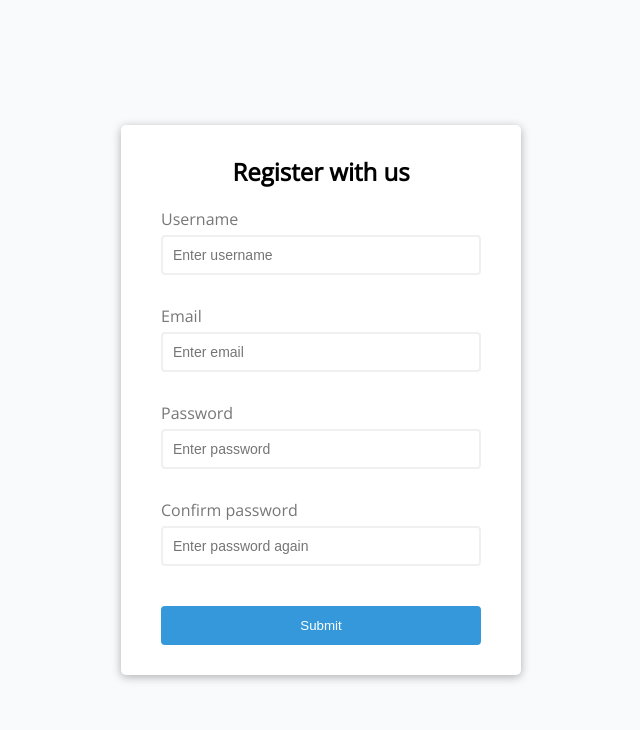
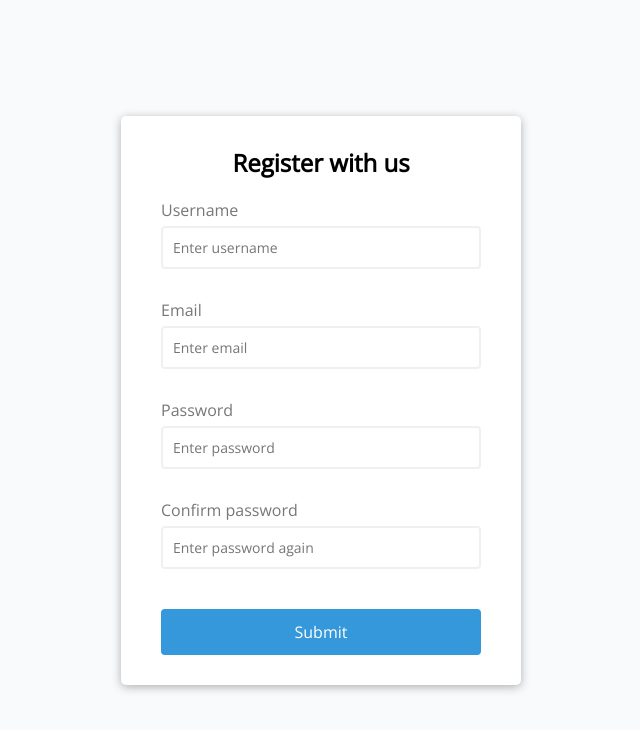
Before and after one commit to VKozhura/form-validator, a plain HTML site: page index.html in a window 1280 px wide. Shown: the whole page, without its empty margins (319-959 px from the left). Drawn offline with nearby package versions, Linux system fonts and the light colour scheme.

Commit message:
поменяла шрифт и размер текста у кнопки

```diff
--- a/style.css
+++ b/style.css
@@ -54,6 +54,7 @@ h2 {
 	width: 100%;
 	padding: 10px;
 	font-size: 14px;
+	font-family: inherit;
 }
 
 .form-control input:focus {
@@ -92,4 +93,6 @@ h2 {
 	border: 2px solid #3498db;
 	border-radius: 4px;
 	color: #ffffff;
+	font-family: inherit;
+	font-size: 16px;
 }
```
